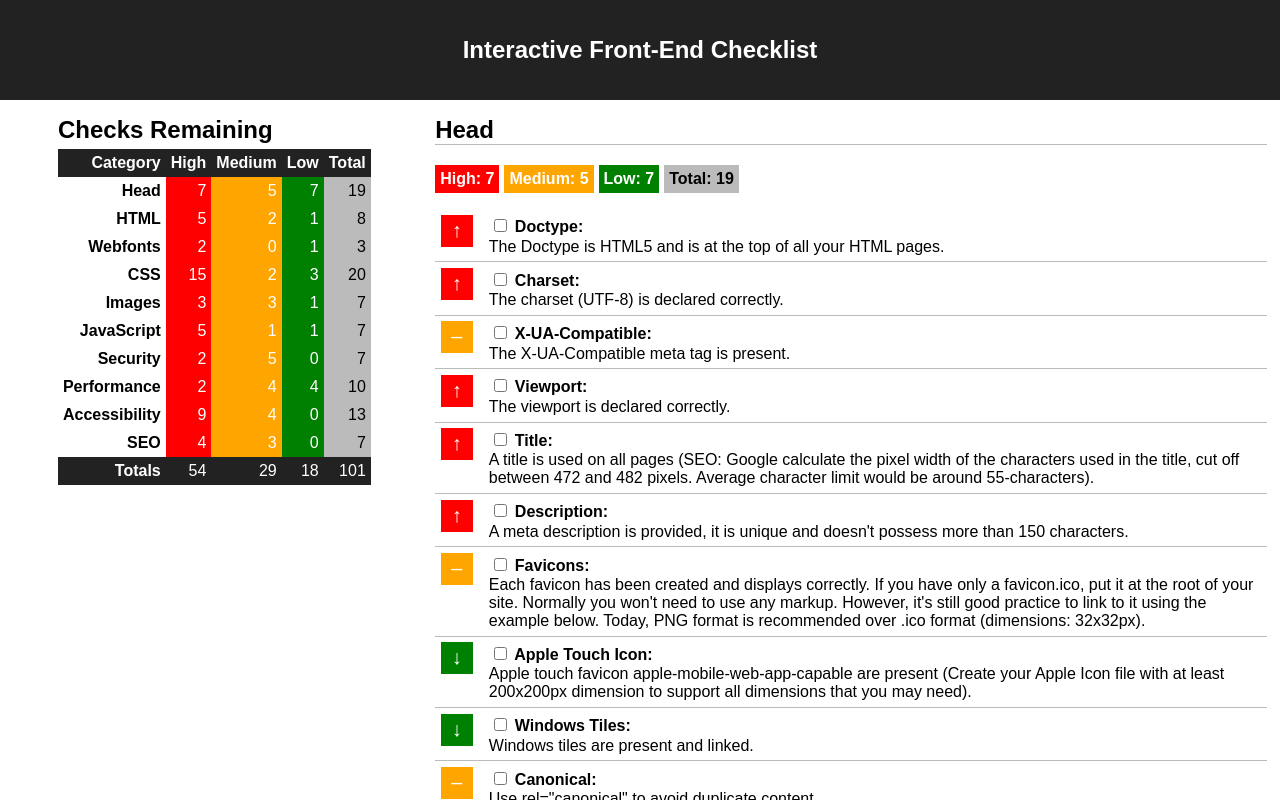
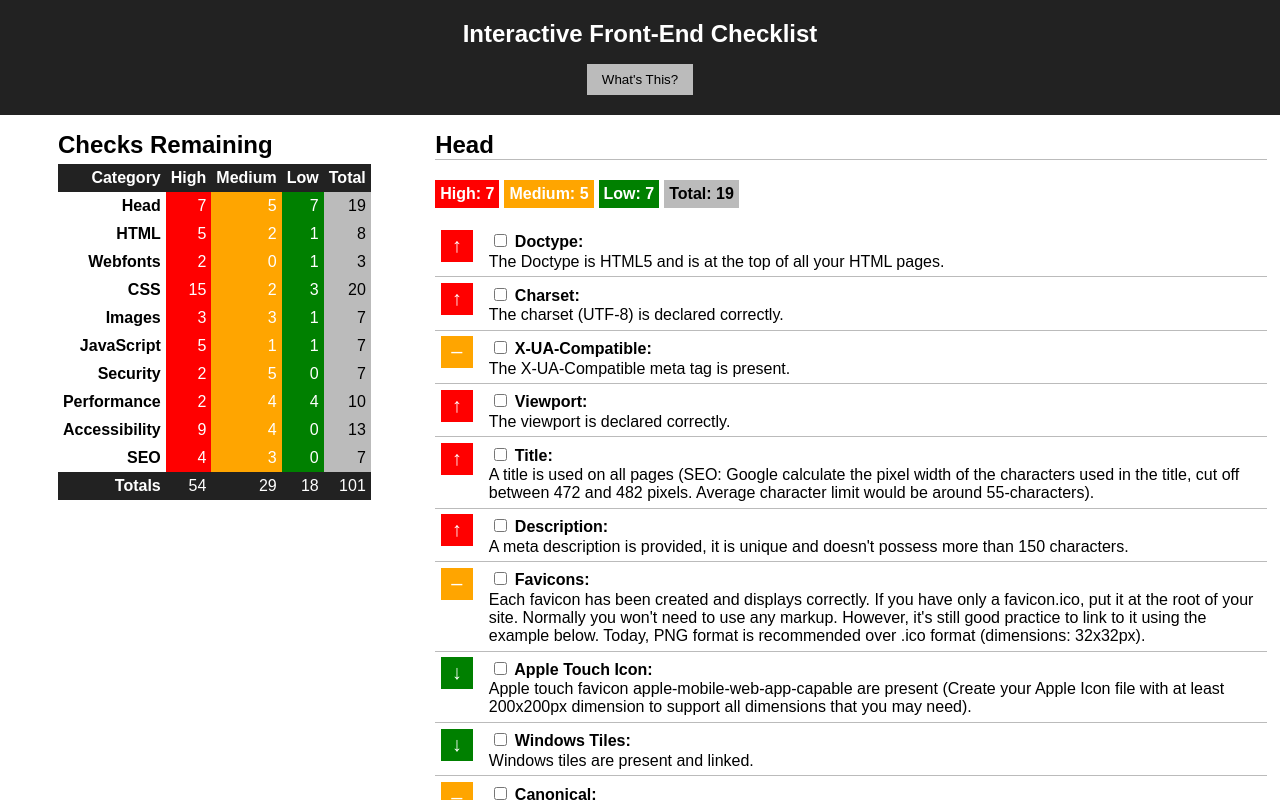
Before and after one commit to grantpalin/interactive-frontend-checklist, a React (Create React App) app: page / in a window 1280 px wide. Shown: the top 800 px of the page. Built offline with nearby package versions, Linux system fonts and the light colour scheme.

Commit message:
Added an introductory blurb a the top of the page, with a toggle functionality to show or hide the blurb

```diff
--- a/src/App.css
+++ b/src/App.css
@@ -10,10 +10,33 @@
 
 .app-title {
   font-size: 1.5em;
+  margin-top: 0;
+}
+
+.header-detail-toggle {
+  background-color: #bbb;
+  border: none;
+  margin: 0 auto;
+  padding: 8px 15px;
+}
+.header-detail-toggle:hover {
+  background-color: white;
+  cursor: pointer;
+}
+
+.header-detail-toggle[data-header-details-toggle-visible] {
+  display: none;
+}
+.header-detail-toggle[data-header-details-toggle-visible=true] {
+  display: block;
 }
 
 .app-intro {
-  font-size: large;
+  display: none;
+  font-size: 1.1em;
+}
+.app-intro[data-header-details-visible=true] {
+  display: block;
 }
 
 .main-summary {
--- a/src/App.js
+++ b/src/App.js
@@ -168,10 +168,12 @@ class App extends Component {
     // keep both the tallies and the source data in local state
     this.state = {
       data,
-      groupTallies
+      groupTallies,
+      headerDetailsVisible: false
     };
 
     this.updateGroupTallies = this.updateGroupTallies.bind(this);
+    this.toggleHeaderDetailsVisibility = this.toggleHeaderDetailsVisibility.bind(this);
   }
 
   // used to allow lower-level components - namely, CriteriaGroup instances - to send data updates back upstream for display
@@ -187,6 +189,12 @@ class App extends Component {
     this.setState({
       groupTallies
     });
+  }
+
+  toggleHeaderDetailsVisibility() {
+    this.setState({
+      headerDetailsVisible: !this.state.headerDetailsVisible
+    })
   }
 
   render() {
@@ -224,6 +232,12 @@ class App extends Component {
       <div className="app">
         <header className="app-header">
           <h1 className="app-title">Interactive Front-End Checklist</h1>
+          <button className="header-detail-toggle" onClick={this.toggleHeaderDetailsVisibility} data-header-details-toggle-visible={!this.state.headerDetailsVisible}>What's This?</button>
+          <div className="app-intro" data-header-details-visible={this.state.headerDetailsVisible}>
+            <p>Interactive Front-End Checklist (IFEC for short) is an interactive listing of considerations when preparing a website or web application.</p>
+            <p>Checking off items will reduce the count of outstanding items to be reviewed and resolved. Fewer outstanding is better!</p>
+            <button className="header-detail-toggle" onClick={this.toggleHeaderDetailsVisibility}>Close</button>
+          </div>
         </header>
         <aside className="main-summary">
           <table className="checks-remaining">
```
